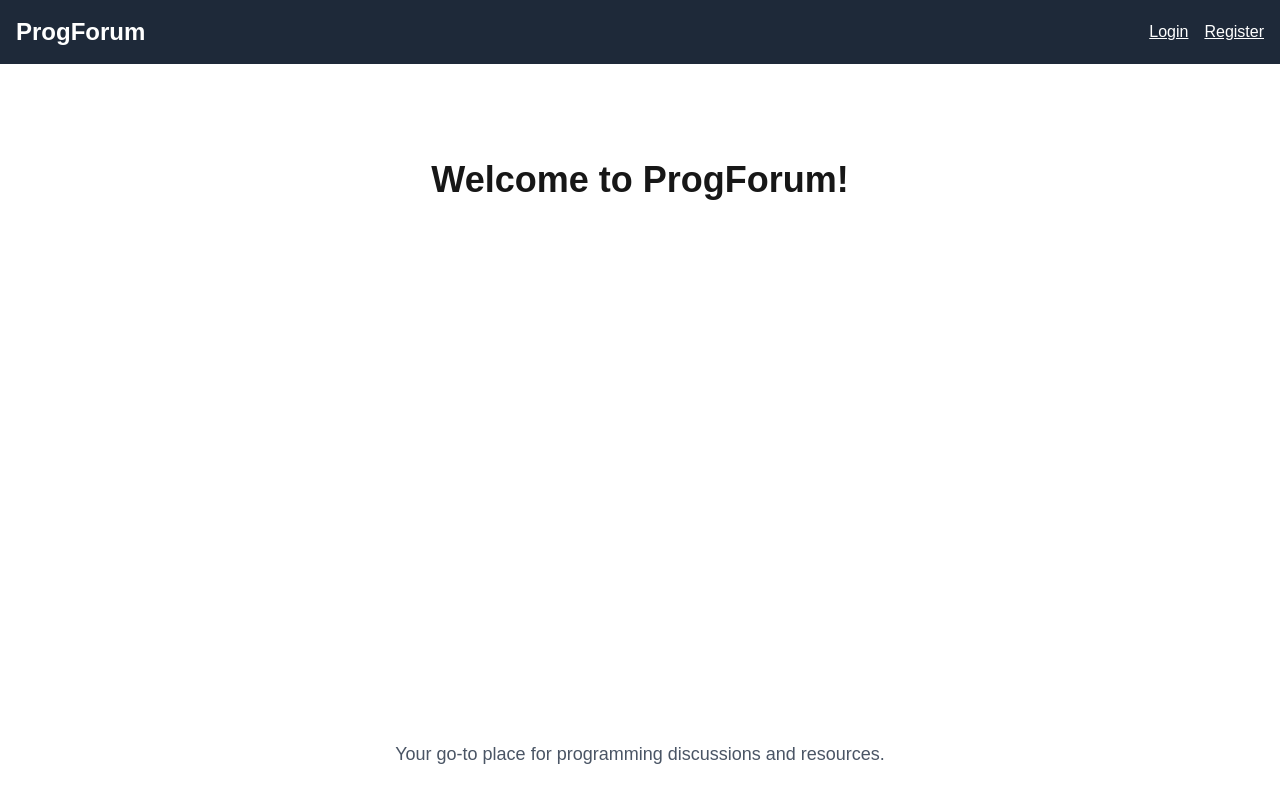
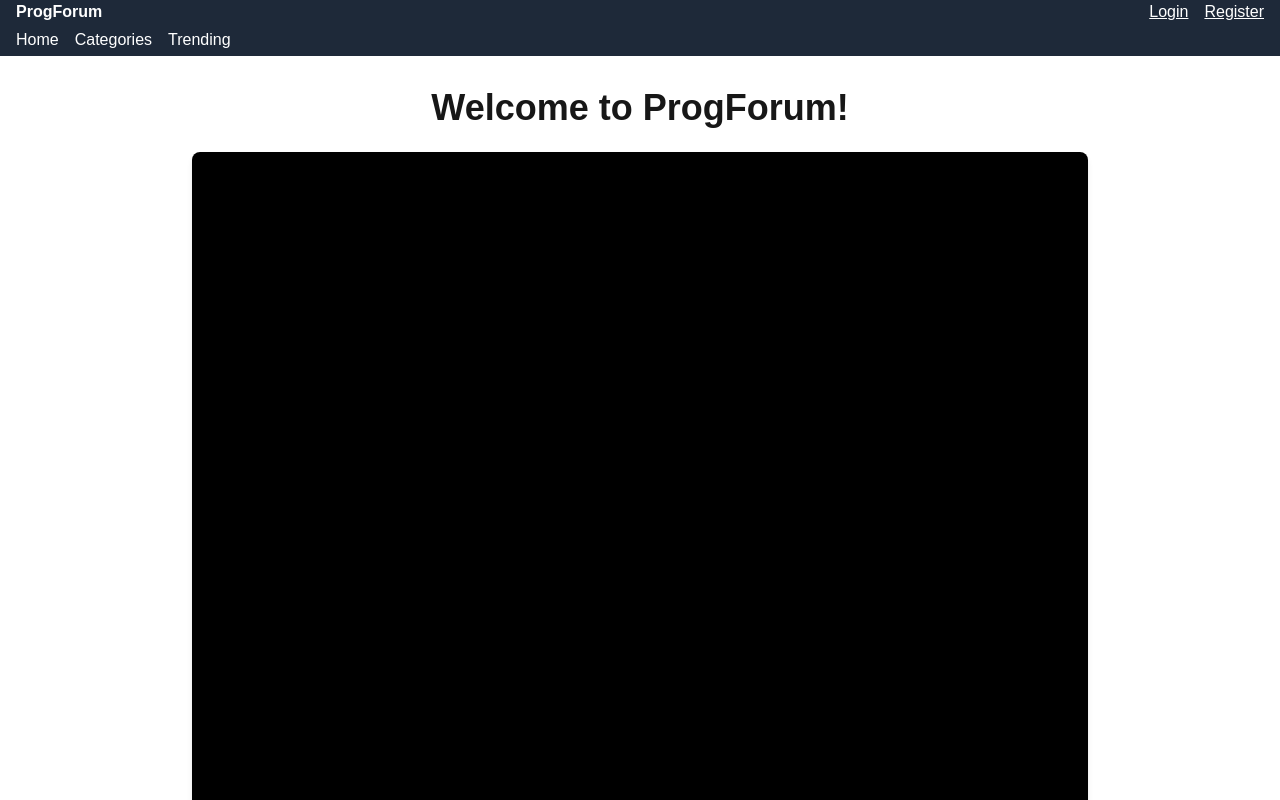
Before and after one commit to potetskiver/progforum, a Next.js app: page / in a window 1280 px wide. Shown: the top 800 px of the page. Built offline with nearby package versions, Linux system fonts and the light colour scheme; no server answers.

Commit message:
Add navbar and create fake post route

```diff
--- /dev/null
+++ b/app/api/auth/post/route.ts
@@ -0,0 +1,17 @@
+export async function POST(request: Request) {
+    const body = await request.json().catch(() => ({}));
+    const category = typeof body.category === "string" ? body.category.trim() : "";
+    const title = typeof body.title === "string" ? body.title.trim() : "";
+    const content = typeof body.content === "string" ? body.content.trim() : "";
+    const authorId = typeof body.authorId === "number" ? body.authorId : null;
+
+    if (!category || !title || !content || !authorId) {
+        return new Response("Missing required fields", { status: 400 });
+    }
+
+    return new Response(`Post created with title: ${title} and Category: ${category} by Author ID: ${authorId}`, { status: 201 });
+}
+
+export async function GET() {
+    return new Response("This endpoint is for creating posts. Please use POST method.", { status: 405 });
+}
--- /dev/null
+++ b/app/categories/page.tsx
@@ -0,0 +1,8 @@
+export default function Categories() {
+    return (
+        <main className="flex min-h-screen flex-col items-center justify-between p-8">
+            <h1 className="text-4xl font-bold">Categories</h1>
+            <p className="mt-4 text-lg text-gray-600">Explore various programming categories and discussions.</p>
+        </main>
+    );
+}
--- a/app/components/Header.tsx
+++ b/app/components/Header.tsx
@@ -6,18 +6,18 @@ export default async function Header() {
   const user = await getUser();
 
   return (
-    <header className="bg-gray-800 text-white p-4 flex items-center justify-between">
-      <Link href="/" className="text-2xl font-bold">
+    <header className="bg-gray-800 text-white pl-4 pr-4 flex items-center justify-between">
+      <Link href="/" className="text-1xl font-bold">
         ProgForum
       </Link>
 
       {user ? (
         <div className="flex items-center">
-          <span className="mr-4">Hello, {user.name}!</span>
+          <span className="mr-4 text-1xl">Hello, {user.name}!</span>
           <LogoutButton />
         </div>
       ) : (
-        <div className="flex gap-4">
+        <div className="flex gap-4 text-1xl">
           <Link className="underline" href="/login">
             Login
           </Link>
--- a/app/components/LogoutButton.tsx
+++ b/app/components/LogoutButton.tsx
@@ -17,7 +17,7 @@ export default function LogoutButton() {
   return (
     <button
       onClick={handleLogout}
-      className="bg-red-500 hover:bg-red-700 text-white font-bold py-2 px-4 rounded"
+      className="bg-red-500 hover:bg-red-700 text-white font-bold py-1 px-2 rounded"
     >
       Logout
     </button>
--- /dev/null
+++ b/app/components/Navbar.tsx
@@ -0,0 +1,15 @@
+import "../globals.css"
+
+export default function Navbar() {
+    return (
+        <nav className="navbar">
+            <div className="flex items-center justify-between bg-gray-800 p-1 pl-4 text-white">
+                <ul className="flex space-x-4 navbar-links">
+                    <li><a href="/">Home</a></li>
+                    <li><a href="/categories">Categories</a></li>
+                    <li><a href="/trending">Trending</a></li>
+                </ul>
+            </div>
+        </nav>
+    );
+}
--- a/app/layout.tsx
+++ b/app/layout.tsx
@@ -3,6 +3,7 @@ import type { Metadata } from "next";
 import { Geist, Geist_Mono } from "next/font/google";
 import Header from "./components/Header";
 import "./globals.css";
+import Navbar from "./components/Navbar";
 
 const geistSans = Geist({
   variable: "--font-geist-sans",
@@ -30,6 +31,7 @@ export default function RootLayout({
         className={`${geistSans.variable} ${geistMono.variable} antialiased`}
       >
         <Header />
+        <Navbar />
         {children}
       </body>
     </html>
--- a/app/page.tsx
+++ b/app/page.tsx
@@ -1,8 +1,13 @@
 // app/page.tsx
 export default function Home() {
   return (
-    <main className="flex min-h-screen flex-col items-center justify-between p-24">
+    <main className="flex min-h-screen flex-col items-center justify-between p-8">
       <h1 className="text-4xl font-bold">Welcome to ProgForum!</h1>
+
+      <div className="flex min-h-screen flex-col items-center justify-between p-8 bg-black dark:bg-gray-100 rounded-lg shadow-md mt-6 w-full h-auto max-w-4xl">
+
+      </div>
+
       <p className="mt-4 text-lg text-gray-600">Your go-to place for programming discussions and resources.</p>
     </main>
   );
--- /dev/null
+++ b/app/trending/page.tsx
@@ -0,0 +1,8 @@
+export default function Trending(){
+    return (
+        <main className="flex min-h-screen flex-col items-center justify-between p-8">
+            <h1 className="text-4xl font-bold text-white">Trending</h1>
+            <p className="mt-4 text-lg text-gray-600">Check out the latest trending discussions and resources in the programming world.</p>
+        </main>
+    )
+}
--- a/package.json
+++ b/package.json
@@ -11,7 +11,7 @@
   "dependencies": {
     "bcrypt": "^6.0.0",
     "better-sqlite3": "^12.6.2",
-    "next": "16.1.6",
+    "next": "^16.1.7",
     "react": "19.2.3",
     "react-dom": "19.2.3"
   },
```
Also changed, not shown: 1 other file (tests, documents, lock files or other folders).
